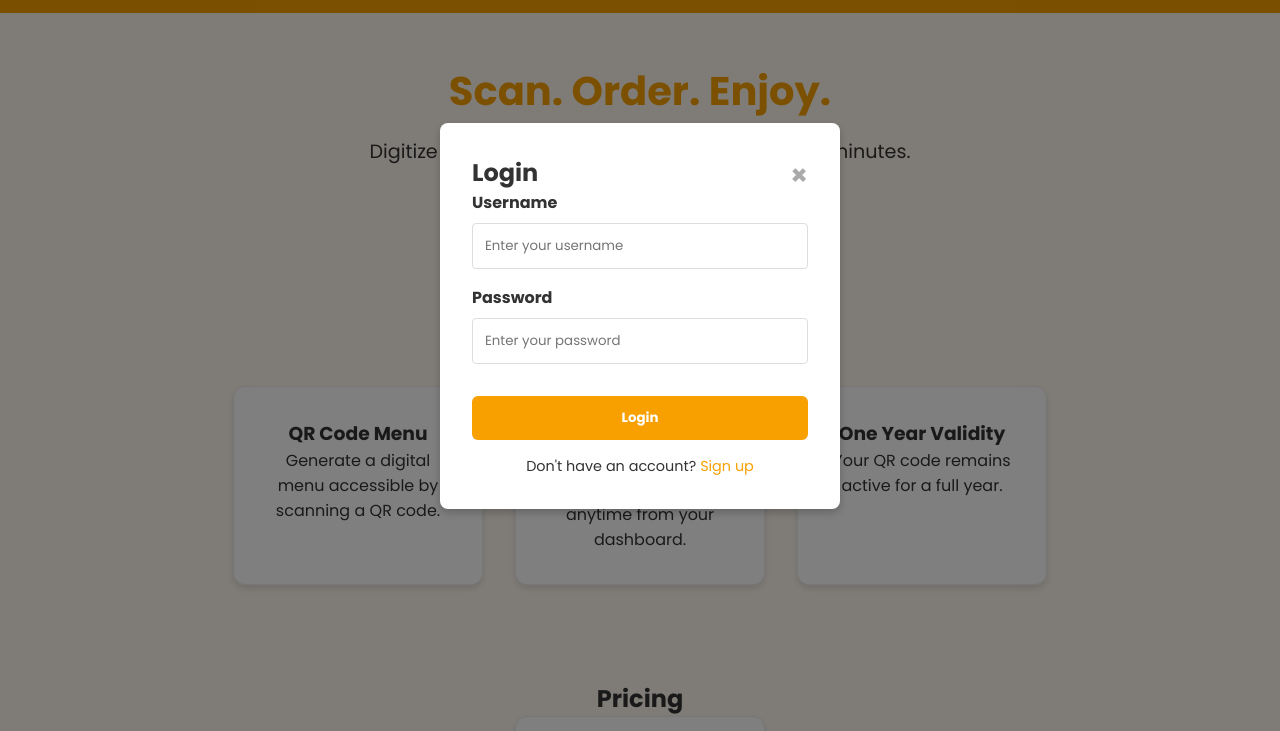
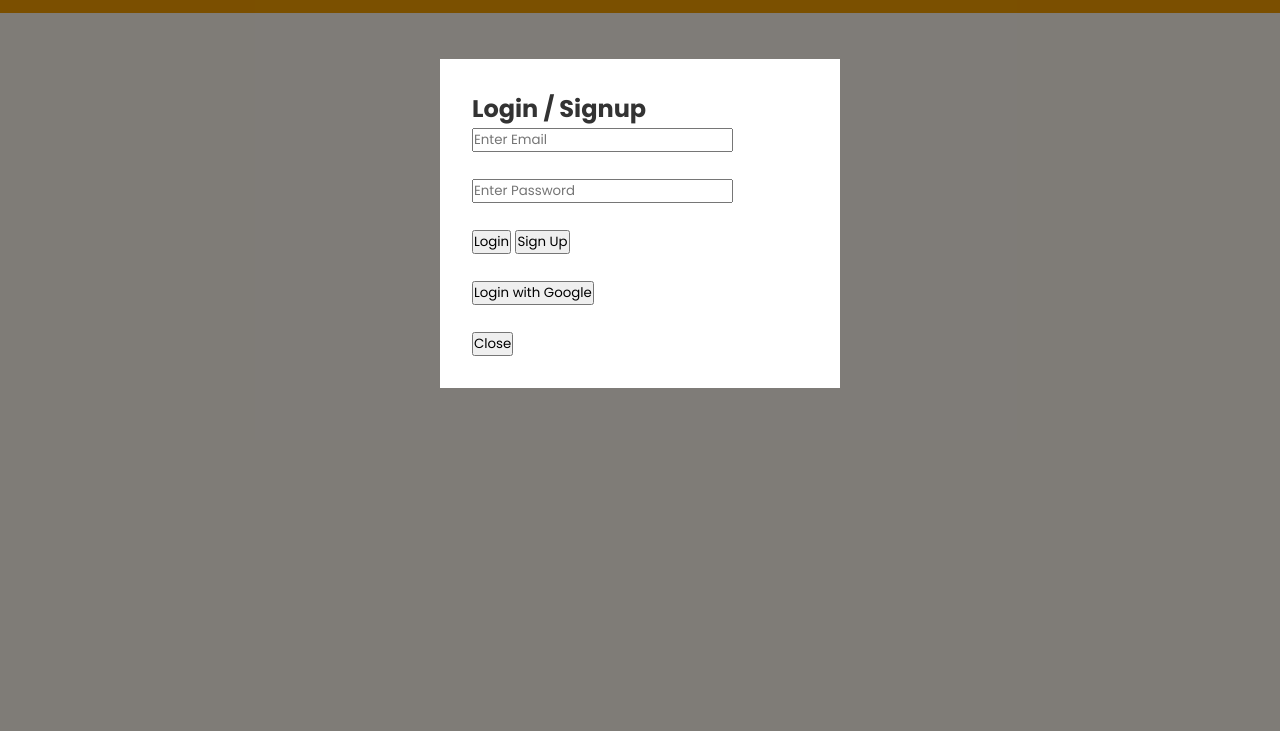
Before and after one commit to Dipesh8080/scanswaad, a website: page index.html in a window 1280 px wide. Both pictures are taken after a click on the button "Login / Signup". Shown: the part 69-800 px from the top of the page. Drawn offline with Linux system fonts and the light colour scheme.

Commit message:
Update index.html

```diff
--- a/index.html
+++ b/index.html
@@ -5,7 +5,8 @@
   <meta name="viewport" content="width=device-width, initial-scale=1.0"/>
   <title>ScanSwaad - Scan. Order. Enjoy.</title>
   <link href="https://fonts.googleapis.com/css2?family=Poppins:wght@400;700&display=swap" rel="stylesheet">
-
+  <script src="https://www.gstatic.com/firebasejs/9.6.10/firebase-app-compat.js"></script>
+  <script src="https://www.gstatic.com/firebasejs/9.6.10/firebase-auth-compat.js"></script>
   <style>
     * { margin: 0; padding: 0; box-sizing: border-box; font-family: 'Poppins', sans-serif; }
     body { background: #fff9f0; color: #333; }
@@ -17,81 +18,6 @@
     .hero h1 { font-size: 2.5rem; color: #f7a000; }
     .hero p { margin: 1rem 0; font-size: 1.2rem; }
     .cta { background: #f7a000; color: #fff; padding: 1rem 2rem; text-decoration: none; font-weight: bold; border-radius: 8px; display: inline-block; margin-top: 1rem; }
-    .section { padding: 3rem 2rem; text-align: center; }
-    footer { margin-top: 4rem; background: #333; color: #fff; text-align: center; padding: 1rem; }
-    .features, .pricing, .blog { display: flex; justify-content: center; flex-wrap: wrap; gap: 2rem; }
-    .card { background: #fff; border: 1px solid #eee; padding: 2rem; border-radius: 12px; width: 250px; box-shadow: 0 4px 6px rgba(0,0,0,0.1); }
-
-    /* Modal Styles */
-    .modal {
-      display: none;
-      position: fixed;
-      z-index: 1;
-      left: 0;
-      top: 0;
-      width: 100%;
-      height: 100%;
-      background-color: rgba(0,0,0,0.5);
-    }
-    .modal-content {
-      background-color: #fff;
-      margin: 15% auto;
-      padding: 2rem;
-      border-radius: 8px;
-      width: 90%;
-      max-width: 400px;
-      box-shadow: 0 4px 8px rgba(0,0,0,0.2);
-    }
-    .close-btn {
-      color: #aaa;
-      float: right;
-      font-size: 28px;
-      font-weight: bold;
-      cursor: pointer;
-    }
-    .close-btn:hover {
-      color: #333;
-    }
-    .form-group {
-      margin-bottom: 1rem;
-    }
-    .form-group label {
-      display: block;
-      margin-bottom: 0.5rem;
-      font-weight: bold;
-    }
-    .form-group input {
-      width: 100%;
-      padding: 0.75rem;
-      border: 1px solid #ddd;
-      border-radius: 4px;
-    }
-    .submit-btn {
-      background: #f7a000;
-      color: #fff;
-      border: none;
-      padding: 0.75rem 1.5rem;
-      border-radius: 6px;
-      font-weight: bold;
-      cursor: pointer;
-      width: 100%;
-      margin-top: 1rem;
-    }
-    .error-message {
-      color: #ff3333;
-      margin-top: 0.5rem;
-      font-size: 0.9rem;
-    }
-    .switch-mode {
-      text-align: center;
-      margin-top: 1rem;
-      font-size: 0.9rem;
-    }
-    .switch-mode a {
-      color: #f7a000;
-      cursor: pointer;
-      text-decoration: none;
-    }
   </style>
 </head>
 <body>
@@ -108,214 +34,86 @@
     <button class="login-btn" onclick="showLoginModal()">Login / Signup</button>
   </header>
 
-  <section class="hero" id="home">
-    <h1>Scan. Order. Enjoy.</h1>
-    <p>Digitize your restaurant menu with a QR code in minutes.</p>
-    <a class="cta" href="#">Get Started</a>
-  </section>
-
-  <section class="section" id="features">
-    <h2>Features</h2>
-    <div class="features">
-      <div class="card"><h3>QR Code Menu</h3><p>Generate a digital menu accessible by scanning a QR code.</p></div>
-      <div class="card"><h3>Customizable Menu</h3><p>Edit your menu anytime from your dashboard.</p></div>
-      <div class="card"><h3>One Year Validity</h3><p>Your QR code remains active for a full year.</p></div>
-    </div>
-  </section>
-
-  <section class="section" id="pricing">
-    <h2>Pricing</h2>
-    <div class="pricing">
-      <div class="card"><h3>Basic Plan</h3><p>₹999/year<br>1 QR Code<br>Editable Menu<br>Owner Profile</p></div>
-    </div>
-  </section>
-
-  <section class="section" id="blog">
-    <h2>Blog</h2>
-    <div class="blog">
-      <div class="card"><h3>How QR Codes Are Changing Restaurants</h3><p>Transforming the dining experience.</p></div>
-      <div class="card"><h3>Top Trends in Digital Ordering</h3><p>The future of restaurant tech.</p></div>
-    </div>
-  </section>
-
-  <section class="section" id="contact">
-    <h2>Contact Us</h2>
-    <p>Phone: 8591914211</p>
-    <p>Email: Coming Soon</p>
-  </section>
-
-  <footer>© 2025 ScanSwaad. All rights reserved.</footer>
+  <!-- Firebase Configuration -->
+  <script>
+    const firebaseConfig = {
+      apiKey: "AIzaSyCe-Ux3P8DmK5Ww48le78eteA3SKSDROB4",
+      authDomain: "scanswaad.firebaseapp.com",
+      projectId: "scanswaad",
+      storageBucket: "scanswaad.appspot.com",
+      messagingSenderId: "1089517894295",
+      appId: "1:1089517894295:web:7667a070579bdf3a7487d2",
+      measurementId: "G-5S10F3CMD4"
+    };
+    firebase.initializeApp(firebaseConfig);
+    const auth = firebase.auth();
+  </script>
 
   <!-- Login Modal -->
-  // Add these to your existing DOM elements
-const authBtn = document.getElementById('auth-btn');
-
-// Update checkAuthStatus function
-function checkAuthStatus() {
-  if (localStorage.getItem("isLoggedIn") === "true") {
-    updateAuthUI(true);
-    // Optional: Automatically redirect if you want
-    // window.location.href = "dashboard.html";
-  } else {
-    updateAuthUI(false);
-  }
-}
-
-// New function to update UI based on auth status
-function updateAuthUI(isLoggedIn) {
-  if (isLoggedIn) {
-    authBtn.textContent = "Logout";
-    authBtn.className = "logout-btn";
-    authBtn.onclick = handleLogout;
-  } else {
-    authBtn.textContent = "Login / Signup";
-    authBtn.className = "login-btn";
-    authBtn.onclick = showLoginModal;
-  }
-}
-
-// New logout function
-function handleLogout() {
-  localStorage.removeItem("isLoggedIn");
-  updateAuthUI(false);
-
-  // Optional: Redirect to home page after logout
-  // window.location.href = "index.html";
-
-  // Optional: Show logout confirmation
-  alert("You have been successfully logged out.");
-}
-
-// Update your existing handleLogin function to update UI after login
-function handleLogin(event) {
-  event.preventDefault();
-
-  const username = usernameInput.value.trim();
-  const password = passwordInput.value;
-
-  if (!username || !password) {
-    errorMessage.textContent = "Please enter both username and password.";
-    return;
-  }
-
-  if (username === CREDENTIALS.USERNAME && password === CREDENTIALS.PASSWORD) {
-    localStorage.setItem("isLoggedIn", "true");
-    closeModal();
-    updateAuthUI(true);
-    window.location.href = "dashboard.html";
-  } else {
-    errorMessage.textContent = "Invalid username or password.";
-    passwordInput.value = '';
-    passwordInput.focus();
-  }
-}
-  <div id="loginModal" class="modal">
-    <div class="modal-content">
-      <span class="close-btn" onclick="closeModal()">&times;</span>
-      <h2 id="modalTitle">Login</h2>
-      <form id="login-form">
-        <div class="form-group">
-          <label for="username">Username</label>
-          <input type="text" id="username" placeholder="Enter your username">
-        </div>
-        <div class="form-group">
-          <label for="password">Password</label>
-          <input type="password" id="password" placeholder="Enter your password">
-        </div>
-        <div id="error-message" class="error-message"></div>
-        <button type="submit" class="submit-btn">Login</button>
-      </form>
-      <div class="switch-mode">
-        Don't have an account? <a onclick="switchToSignup()">Sign up</a>
-      </div>
+  <div id="loginModal" style="display:none; position:fixed; top:0; left:0; width:100%; height:100%; background-color:rgba(0,0,0,0.5);">
+    <div style="background:#fff; padding:2rem; margin:10% auto; width:90%; max-width:400px;">
+      <h2>Login / Signup</h2>
+      <input type="email" id="email" placeholder="Enter Email" required><br><br>
+      <input type="password" id="password" placeholder="Enter Password" required><br><br>
+      <button onclick="login()">Login</button>
+      <button onclick="signup()">Sign Up</button>
+      <br><br>
+      <button onclick="googleLogin()">Login with Google</button>
+      <br><br>
+      <button onclick="closeModal()">Close</button>
+      <div id="errorMessage" style="color:red;"></div>
     </div>
   </div>
 
   <script>
-    // Constants
-    const CREDENTIALS = {
-      USERNAME: "user123",
-      PASSWORD: "password123"
-    };
-
-    // DOM elements
-    const loginModal = document.getElementById('loginModal');
-    const loginForm = document.getElementById('login-form');
-    const usernameInput = document.getElementById('username');
-    const passwordInput = document.getElementById('password');
-    const errorMessage = document.getElementById('error-message');
-    const modalTitle = document.getElementById('modalTitle');
-
-    // Modal functions
     function showLoginModal() {
-      loginModal.style.display = 'block';
-      resetForm();
+      document.getElementById('loginModal').style.display = 'block';
     }
 
     function closeModal() {
-      loginModal.style.display = 'none';
+      document.getElementById('loginModal').style.display = 'none';
     }
 
-    function switchToSignup() {
-      modalTitle.textContent = 'Sign Up';
-      // Here you would add signup functionality
-      // For now, we'll just show an alert
-      alert('you are authenticated to next screen');
+    function login() {
+      const email = document.getElementById('email').value;
+      const password = document.getElementById('password').value;
+
+      auth.signInWithEmailAndPassword(email, password)
+        .then(() => {
+          alert("Login Successful!");
+          window.location.href = "dashboard.html";
+        })
+        .catch(error => {
+          document.getElementById('errorMessage').innerText = error.message;
+        });
     }
 
-    function resetForm() {
-      usernameInput.value = '';
-      passwordInput.value = '';
-      errorMessage.textContent = '';
-      modalTitle.textContent = 'Login';
+    function signup() {
+      const email = document.getElementById('email').value;
+      const password = document.getElementById('password').value;
+
+      auth.createUserWithEmailAndPassword(email, password)
+        .then(() => {
+          alert("Signup Successful!");
+          window.location.href = "dashboard.html";
+        })
+        .catch(error => {
+          document.getElementById('errorMessage').innerText = error.message;
+        });
     }
 
-    // Handle login form submission
-    function handleLogin(event) {
-      event.preventDefault();
+    function googleLogin() {
+      const provider = new firebase.auth.GoogleAuthProvider();
 
-      const username = usernameInput.value.trim();
-      const password = passwordInput.value;
-
-      // Validate inputs
-      if (!username || !password) {
-        errorMessage.textContent = "Please enter both username and password.";
-        return;
-      }
-
-      // Check credentials
-      if (username === CREDENTIALS.USERNAME && password === CREDENTIALS.PASSWORD) {
-        localStorage.setItem("isLoggedIn", "true");
-        closeModal();
-        window.location.href = "dashboard.html";
-      } else {
-        errorMessage.textContent = "Invalid username or password.";
-        passwordInput.value = '';
-        passwordInput.focus();
-      }
+      auth.signInWithPopup(provider)
+        .then(() => {
+          alert("Google Login Successful!");
+          window.location.href = "dashboard.html";
+        })
+        .catch(error => {
+          document.getElementById('errorMessage').innerText = error.message;
+        });
     }
-
-    // Check authentication status on page load
-    function checkAuthStatus() {
-      if (localStorage.getItem("isLoggedIn") === "true") {
-        window.location.href = "dashboard.html";
-      }
-    }
-
-    // Event listeners
-    if (loginForm) {
-      loginForm.addEventListener('submit', handleLogin);
-    }
-
-    // Close modal when clicking outside of it
-    window.onclick = function(event) {
-      if (event.target === loginModal) {
-        closeModal();
-      }
-    }
-
-    // Initialize on load
-    document.addEventListener('DOMContentLoaded', checkAuthStatus);
   </script>
 </body>
 </html>
```
